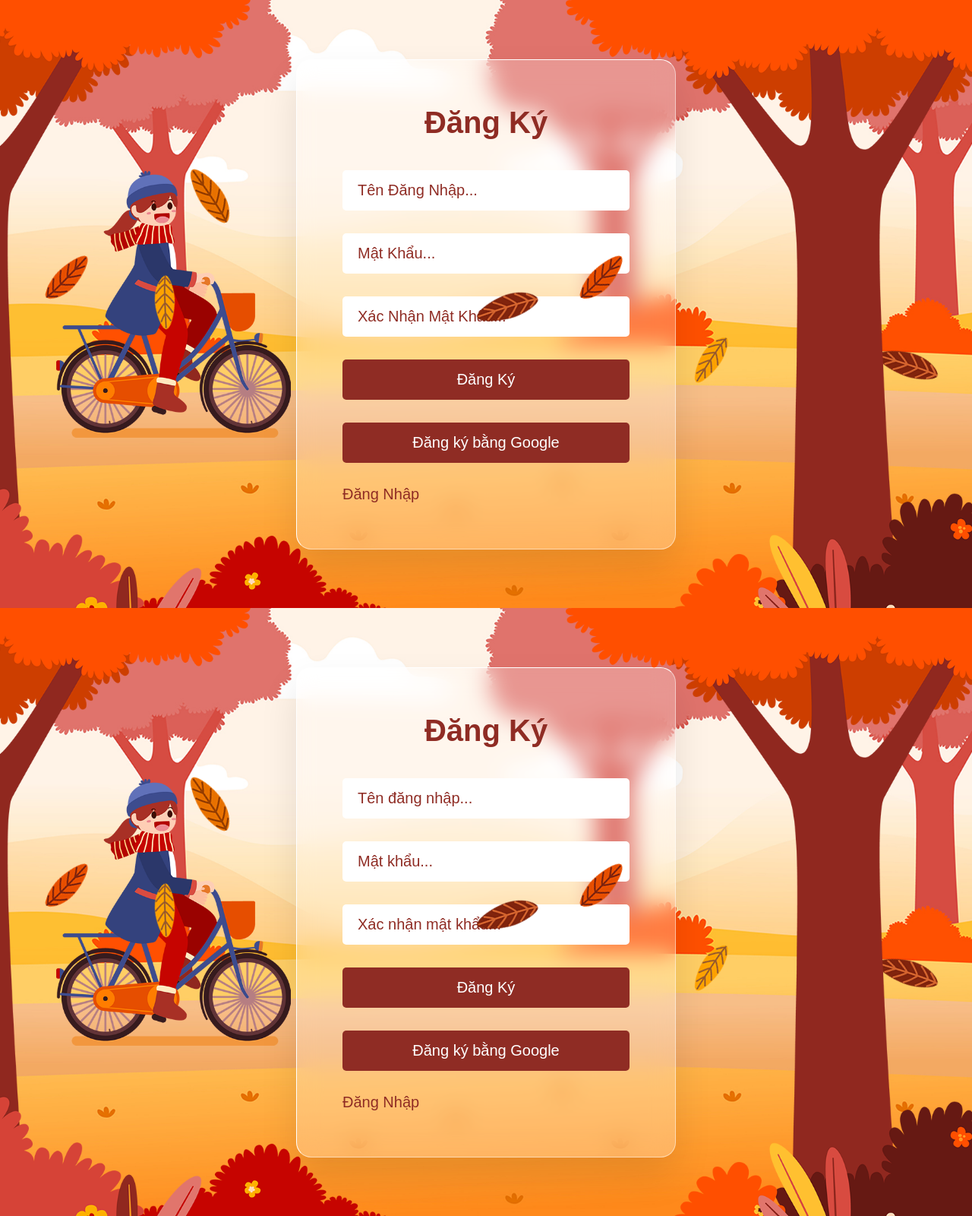
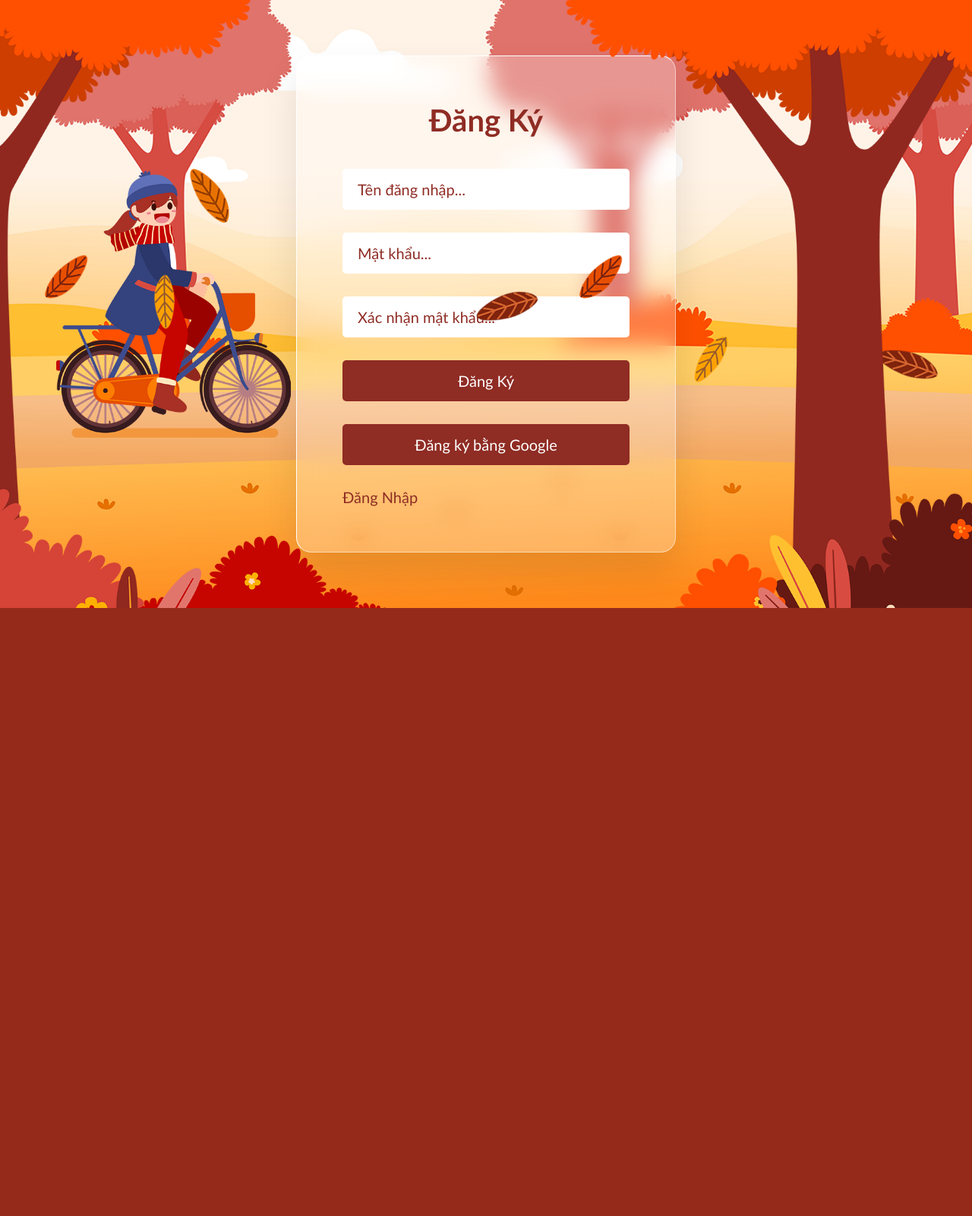
Before and after one commit to AnhTona/Webmarket, a PHP site: page /view/html/register.php in a window 1280 px wide. Shown: the whole page at 76% size. After the commit the page ends 800 px from the top, so only its background shows below. Run offline with PHP 8.4, Linux system fonts and the light colour scheme.

Commit message:
update full project

```diff
--- a/view/css/style_login.css
+++ b/view/css/style_login.css
@@ -1,14 +1,9 @@
-
 *
  {
   margin: 0;
   padding: 0;
   box-sizing: border-box;
 font-family:'Trebuchet MS',  sans-serif
-
-
-
-
 }
 
 section {
--- a/view/css/style_register.css
+++ b/view/css/style_register.css
@@ -225,230 +225,3 @@
     transform: translateX(20px) rotate(225deg);
   }
 }
-* {
-  margin: 0;
-  padding: 0;
-  box-sizing: border-box;
-  font-family: "Poppins", sans-serif;
-}
-
-section {
-  position: relative;
-  display: flex;
-  justify-content: center;
-  align-items: center;
-  width: 100%;
-  height: 100vh;
-  overflow: hidden;
-}
-
-section .bg {
-  position: absolute;
-  top: 0;
-  left: 0;
-  width: 100%;
-  height: 100%;
-  object-fit: cover;
-  pointer-events: none;
-}
-
-section .trees {
-  position: absolute;
-  top: 0;
-  left: 0;
-  width: 100%;
-  height: 100%;
-  object-fit: cover;
-  z-index: 100;
-  pointer-events: none;
-}
-
-section .girl {
-  position: absolute;
-  scale: 0.65;
-  pointer-events: none;
-  animation: animateGirl 10s linear infinite;
-}
-
-@keyframes animateGirl {
-  0% {
-    transform: translateX(calc(100% + 100vw));
-  }
-  50% {
-    transform: translateX(calc(-100% - 100vw));
-  }
-  50.01% {
-    transform: translateX(calc(-100% - 100vw)) rotateY(180deg);
-  }
-  100% {
-    transform: translateX(calc(100% + 100vw)) rotateY(180deg);
-  }
-}
-
-.register {
-  position: relative;
-  padding: 60px;
-  background: rgba(255, 255, 255, 0.25);
-  backdrop-filter: blur(15px);
-  border: 1px solid #fff;
-  border-bottom: 1px solid rgba(255, 255, 255, 0.5);
-  border-right: 1px solid rgba(255, 255, 255, 0.5);
-  border-radius: 20px;
-  width: 500px;
-  display: flex;
-  flex-direction: column;
-  gap: 30px;
-  box-shadow: 0 25px 50px rgba(0, 0, 0, 0.1);
-}
-
-.register h2 {
-  position: relative;
-  width: 100%;
-  text-align: center;
-  font-size: 2.5em;
-  font-weight: 600;
-  color: #8f2c24;
-  margin-bottom: 10px;
-}
-
-.register .inputBox {
-  position: relative;
-}
-
-.register .inputBox input {
-  position: relative;
-  width: 100%;
-  padding: 15px 20px;
-  outline: none;
-  font-size: 1.25em;
-  color: #8f2c24;
-  border-radius: 5px;
-  background: #fff;
-  border: none;
-  margin-bottom: 30px;
-}
-
-.register .inputBox ::placeholder {
-  color: #8f2c24;
-}
-
-.register .inputBox #btn {
-  position: relative;
-  border: none;
-  outline: none;
-  background: #8f2c24;
-  color: #fff;
-  cursor: pointer;
-  font-size: 1.25em;
-  font-weight: 500;
-  transition: 0.5s;
-}
-
-.register .inputBox #btn:hover {
-  background: #d64c42;
-}
-
-.register .group {
-  display: flex;
-  justify-content: space-between;
-}
-
-.register .group a {
-  font-size: 1.25em;
-  color: #8f2c24;
-  font-weight: 500;
-  text-decoration: none;
-}
-
-.leaves {
-  position: absolute;
-  width: 100%;
-  height: 100vh;
-  overflow: hidden;
-  display: flex;
-  justify-content: center;
-  align-items: center;
-  z-index: 1;
-  pointer-events: none;
-}
-
-.leaves .set {
-  position: absolute;
-  width: 100%;
-  height: 100%;
-  top: 0;
-  left: 0;
-  pointer-events: none;
-}
-
-.leaves .set div {
-  position: absolute;
-  display: block;
-}
-
-.leaves .set div:nth-child(1) {
-  left: 20%;
-  animation: animate 20s linear infinite;
-}
-
-.leaves .set div:nth-child(2) {
-  left: 50%;
-  animation: animate 14s linear infinite;
-}
-
-.leaves .set div:nth-child(3) {
-  left: 70%;
-  animation: animate 12s linear infinite;
-}
-
-.leaves .set div:nth-child(4) {
-  left: 5%;
-  animation: animate 15s linear infinite;
-}
-
-.leaves .set div:nth-child(5) {
-  left: 85%;
-  animation: animate 18s linear infinite;
-}
-
-.leaves .set div:nth-child(6) {
-  left: 90%;
-  animation: animate 12s linear infinite;
-}
-
-.leaves .set div:nth-child(7) {
-  left: 15%;
-  animation: animate 14s linear infinite;
-}
-
-.leaves .set div:nth-child(8) {
-  left: 60%;
-  animation: animate 15s linear infinite;
-}
-
-@keyframes animate {
-  0% {
-    opacity: 0;
-    top: -10%;
-    transform: translateX(20px) rotate(0deg);
-  }
-  10% {
-    opacity: 1;
-  }
-  20% {
-    transform: translateX(-20px) rotate(45deg);
-  }
-  40% {
-    transform: translateX(-20px) rotate(90deg);
-  }
-  60% {
-    transform: translateX(20px) rotate(180deg);
-  }
-  80% {
-    transform: translateX(-20px) rotate(45deg);
-  }
-  100% {
-    top: 110%;
-    transform: translateX(20px) rotate(225deg);
-  }
-}
--- a/view/html/register.php
+++ b/view/html/register.php
@@ -1,52 +1,3 @@
-<!DOCTYPE html>
-<html lang="en">
-<head>
-	<meta charset="UTF-8">
-	<title>Register Page</title>
-	<link rel="stylesheet" href="../css/style_register.css">
-</head>
-<body>
-	<section>
-		<div class="leaves">
-			<div class="set">
-				<div><img src="image/leaf_01.png"></div>
-				<div><img src="image/leaf_02.png"></div>
-				<div><img src="image/leaf_03.png"></div>
-				<div><img src="image/leaf_04.png"></div>
-				<div><img src="image/leaf_01.png"></div>
-				<div><img src="image/leaf_02.png"></div>
-				<div><img src="image/leaf_03.png"></div>
-				<div><img src="image/leaf_04.png"></div>
-			</div>
-		</div>
-		<img src="image/bg.jpg" class="bg">
-		<img src="image/girl.png" class="girl">
-		<img src="image/trees.png" class="trees">
-        <form method="POST" action="/controller/controller_register.php"></form>
-            <div class="register">
-                <h2>Đăng Ký</h2>
-                <div class="inputBox">
-                    <input type="text" placeholder="Tên Đăng Nhập..."
-                </div>
-                <div class="inputBox">
-                    <input type="password" placeholder="Mật Khẩu..."
-                </div>
-                <div class="inputBox">
-                    <input type="password" placeholder="Xác Nhận Mật Khẩu..."
-                </div>
-                <div class="inputBox">
-                    <input type="submit" value="Đăng Ký" id="btn">
-                </div>
-                <div class="inputBox">
-                    <input type="submit" value="Đăng ký bằng Google" href="/Webmarket/auth/google_register.php" id="btn">
-                </div>
-                <div class="group">
-                    <a href="/Webmarket/view/html/login.php">Đăng Nhập</a>
-                </div>
-            </div>
-	</section>
-</body>
-</html>
 <!DOCTYPE html>
 <html lang="en">
 <head>
```
Also changed, not shown: view/html/login.php (+5 -5 lines).
